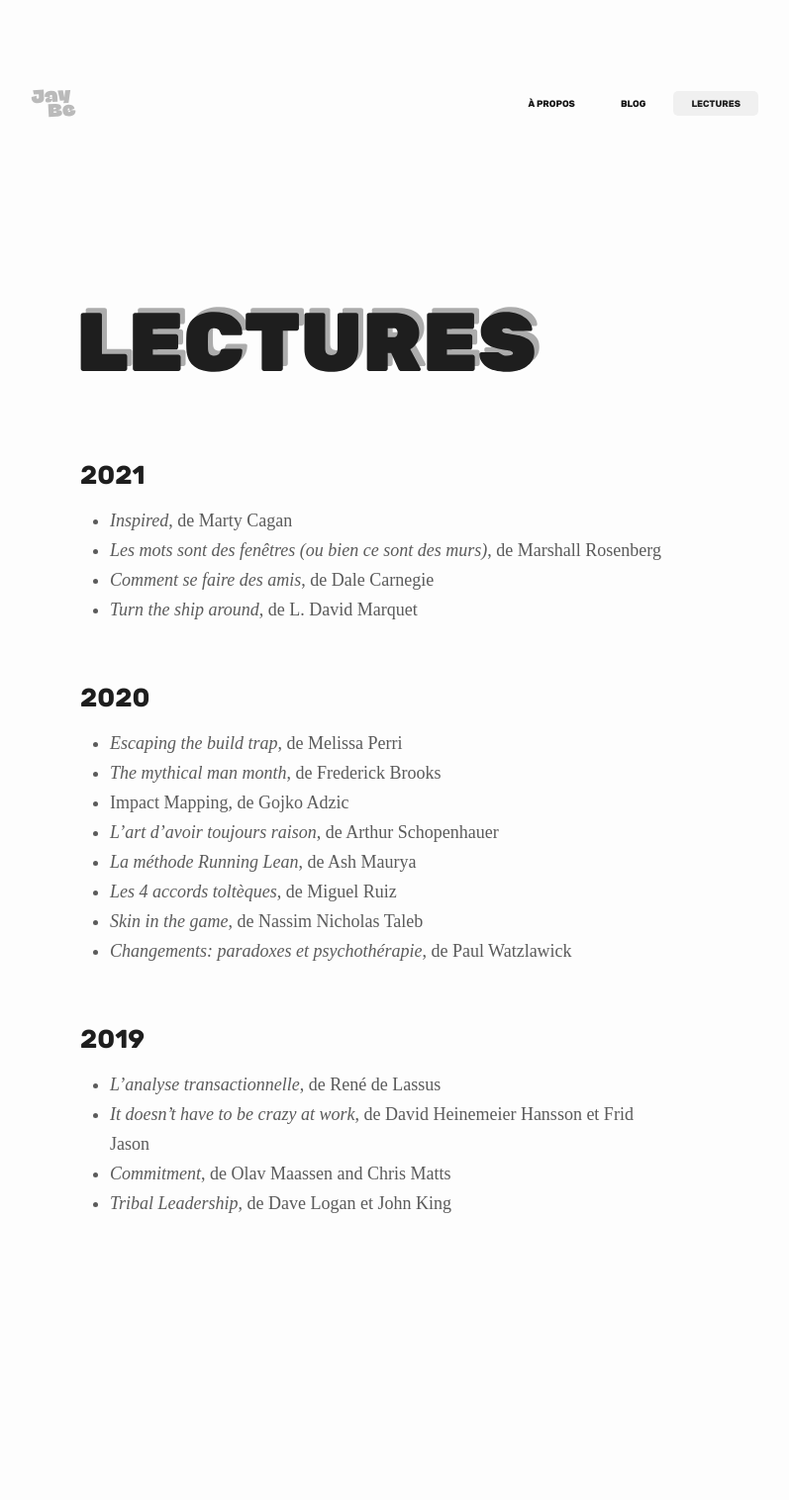
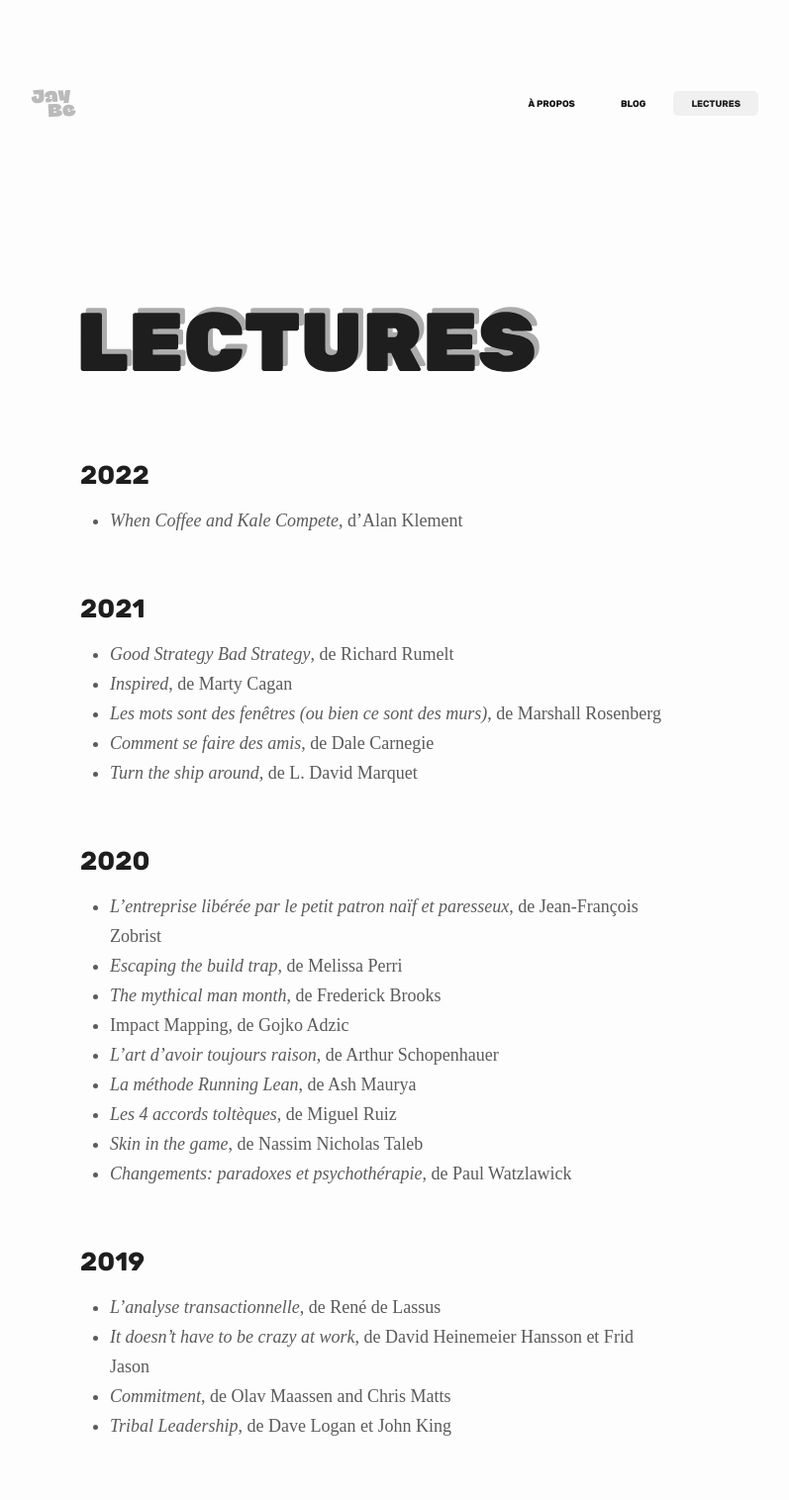
Before and after one commit to JbDenoual/jbdenoual.github.io, a Jekyll site: the page built from books.md, in a window 1280 px wide. Shown: the whole page at 99% size, without its empty margins (239-1036 px from the left). Built offline with Jekyll 4.4.1, drawn with Linux system fonts in a browser that asks for light colours; some web fonts are replaced; before the commit the page ends 1291 px from its top, so only the background shows below that.

Commit message:
[Update] Book list

```diff
--- a/books.md
+++ b/books.md
@@ -9,8 +9,13 @@ permalink: /books/
 </div>
 
 
+### 2022 ###
+
+* <a href="http://www.whencoffeeandkalecompete.com/" class="reading-link">_When Coffee and Kale Compete_, d'Alan Klement</a><br />
+
 ### 2021 ###
 
+* <a href="https://www.amazon.fr/Good-Strategy-Bad-Difference-Matters/dp/0307886239" class="reading-link">_Good Strategy Bad Strategy_, de Richard Rumelt</a><br />
 * <a href="https://www.amazon.fr/Inspired-Create-Tech-Products-Customers/dp/1119387507" class="reading-link">_Inspired_, de Marty Cagan</a><br />
 * <a href="https://www.amazon.fr/mots-sont-fen%C3%AAtres-bien-murs/dp/2707188794" class="reading-link">_Les mots sont des fenêtres (ou bien ce sont des murs)_, de Marshall Rosenberg</a><br />
 * <a href="https://www.amazon.fr/Comment-faire-amis-Dale-Carnegie/dp/2253009105" class="reading-link">_Comment se faire des amis_, de Dale Carnegie</a><br />
@@ -18,6 +23,8 @@ permalink: /books/
 
 ### 2020 ###
 
+* <a href="https://www.amazon.fr/Lentreprise-lib%C3%A9r%C3%A9e-petit-patron-paresseux/dp/2749164583" class="reading-link">_L'entreprise libérée par le petit patron naïf et paresseux_, de Jean-François Zobrist
+</a><br />
 * <a href="https://www.amazon.fr/Escaping-Build-Trap-Effective-Management/dp/149197379X" class="reading-link">_Escaping the build trap_, de Melissa Perri</a><br />
 * <a href="https://www.amazon.fr/Mythical-Man-Month-Software-Engineering-Anniversary/dp/0201835959" class="reading-link">_The mythical man month_, de Frederick Brooks</a><br />
 * <a href="https://www.amazon.fr/Impact-Mapping-Software-Products-Projects/dp/0955683645" class="reading-link">Impact Mapping, de Gojko Adzic</a>
```
